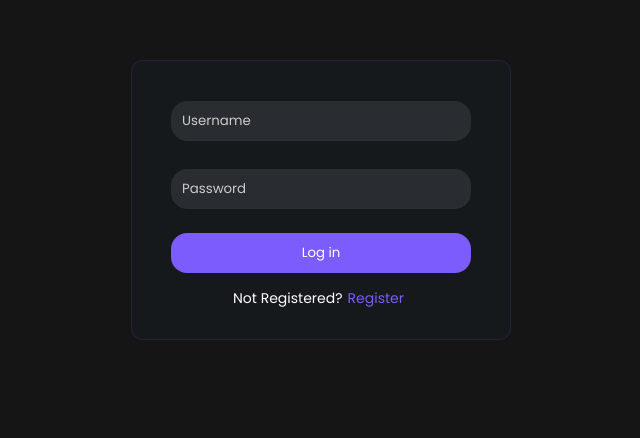
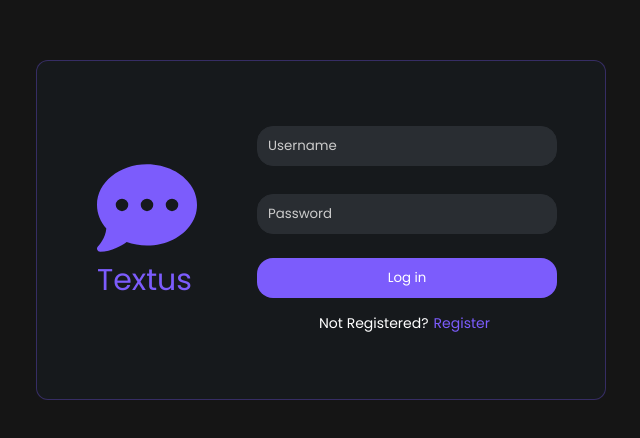
Before and after one commit to aseeralfaisal/chat_mate, a Next.js app in the folder client/: page / in a window 1280 px wide. Shown: the part 140-578 px from the top of the page, without its empty margins (319-959 px from the left). Built offline with nearby package versions, Linux system fonts and the light colour scheme.

Commit message:
sign up sign in front end updated

```diff
--- a/client/Components/InputField.tsx
+++ b/client/Components/InputField.tsx
@@ -1,10 +1,15 @@
 import React from 'react';
 import styles from '../styles/Inputfield.module.scss';
 
-const InputField = ({ placeholder }) => {
+const InputField = ({ placeholder, setValue }: { placeholder: string; setValue: Function }) => {
   return (
     <div>
-      <input className={styles.input} type='text' placeholder={placeholder} />
+      <input
+        className={styles.input}
+        type='text'
+        placeholder={placeholder}
+        onChange={(e) => setValue(e.target.value)}
+      />
     </div>
   );
 };
--- a/client/package.json
+++ b/client/package.json
@@ -10,6 +10,9 @@
     "lint": "next lint"
   },
   "dependencies": {
+    "@fortawesome/fontawesome-svg-core": "^6.2.1",
+    "@fortawesome/free-solid-svg-icons": "^6.2.1",
+    "@fortawesome/react-fontawesome": "^0.2.0",
     "@types/node": "18.11.9",
     "@types/react": "18.0.25",
     "@types/react-dom": "18.0.8",
--- a/client/pages/index.tsx
+++ b/client/pages/index.tsx
@@ -2,12 +2,16 @@ import React, { useState } from 'react';
 import Button1 from '../Components/Button1';
 import InputField from '../Components/InputField';
 import styles from '../styles/Home.module.scss';
+import { FontAwesomeIcon } from '@fortawesome/react-fontawesome';
+import { faCommentDots } from '@fortawesome/free-solid-svg-icons';
 
 export default function Home() {
   const [registerMode, setRegisterMode] = useState(false);
   const changeMode = () => setRegisterMode(!registerMode);
+  const [userValue, setUserValue] = useState('');
+  const [passValue, setPassValue] = useState('');
 
-  const SignUpDesc = ({ desc, action }) => {
+  const LogDescription = ({ desc, action }) => {
     return (
       <div className={styles.register}>
         <label className={styles.desc}>{desc}</label>
@@ -22,14 +26,20 @@ export default function Home() {
     <>
       <div className={styles.form}>
         <div className={styles.form__child}>
-          <InputField placeholder='Username' />
-          <InputField placeholder='Password' />
-          {registerMode ? <Button1 title='Register' /> : <Button1 title='Log in' />}
-          {!registerMode ? (
-            <SignUpDesc desc='Not Registered?' action='Register' />
-          ) : (
-            <SignUpDesc desc='Already have an account?' action='Sign in' />
-          )}
+          <div style={{ margin: 60 }}>
+            <FontAwesomeIcon icon={faCommentDots} color='#7c5cfc' fontSize={100} />
+            <h2 className={styles.textus}>Textus</h2>
+          </div>
+          <div>
+            <InputField placeholder='Username' setValue={setUserValue} />
+            <InputField placeholder='Password' setValue={setPassValue} />
+            {registerMode ? <Button1 title='Register' /> : <Button1 title='Log in' />}
+            {!registerMode ? (
+              <LogDescription desc='Not Registered?' action='Register' />
+            ) : (
+              <LogDescription desc='Already have an account?' action='Sign in' />
+            )}
+          </div>
         </div>
       </div>
     </>
--- a/client/styles/Home.module.scss
+++ b/client/styles/Home.module.scss
@@ -1,3 +1,6 @@
+$purple: #7c5cfc;
+$purple--dark: #664ccf;
+
 .form {
   display: flex;
   justify-content: center;
@@ -5,26 +8,26 @@
 }
 .form__child {
   background-color: #16191c;
-  height: 280px;
-  padding: 25px;
+  height: 340px;
+  width: 570px;
   border-radius: 12px;
+  align-items: center;
+  border: 1px #664ccf66 solid;
   display: flex;
-  justify-content: center;
-  flex-direction: column;
-  align-items: center;
-  border: 1px #664ccf33 solid;
 }
 .register {
-  margin-top: 10px;
+  margin: 10px 0;
+  justify-content: center;
   display: flex;
   align-items: center;
   .action {
-    color: #7c5cfc;
+    color: $purple;
     font-size: 14px;
     margin: 5px;
     transition: ease-out 0.2s all;
+    cursor: pointer;
     &:hover {
-      color: #664ccf;
+      color: $purple--dark;
     }
   }
 }
@@ -32,3 +35,9 @@
   color: #fff;
   font-size: 14px;
 }
+.textus {
+  font-size: 30px;
+  color: $purple;
+  font-weight: normal;
+  user-select: none;
+}
--- a/client/styles/Inputfield.module.scss
+++ b/client/styles/Inputfield.module.scss
@@ -7,7 +7,7 @@
   height: 40px;
   padding: 10px;
   border-radius: 16px;
-  margin: 14px;
+  margin: 14px 0;
   transition: ease-out 0.2s all;
   &:hover {
     outline: #513aadd2 1px solid;
```
Also changed, not shown: 1 other file (tests, documents, lock files or other folders).
